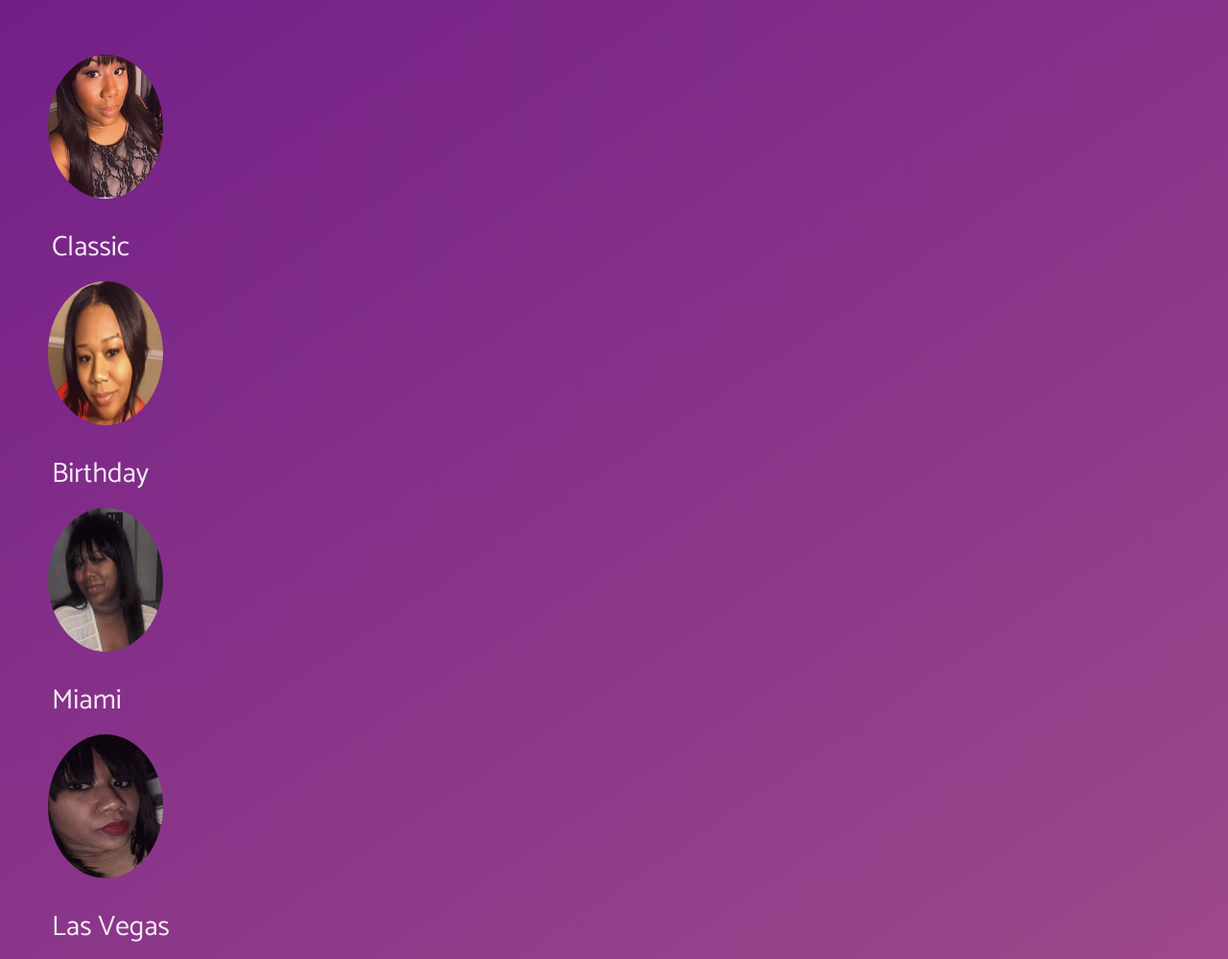
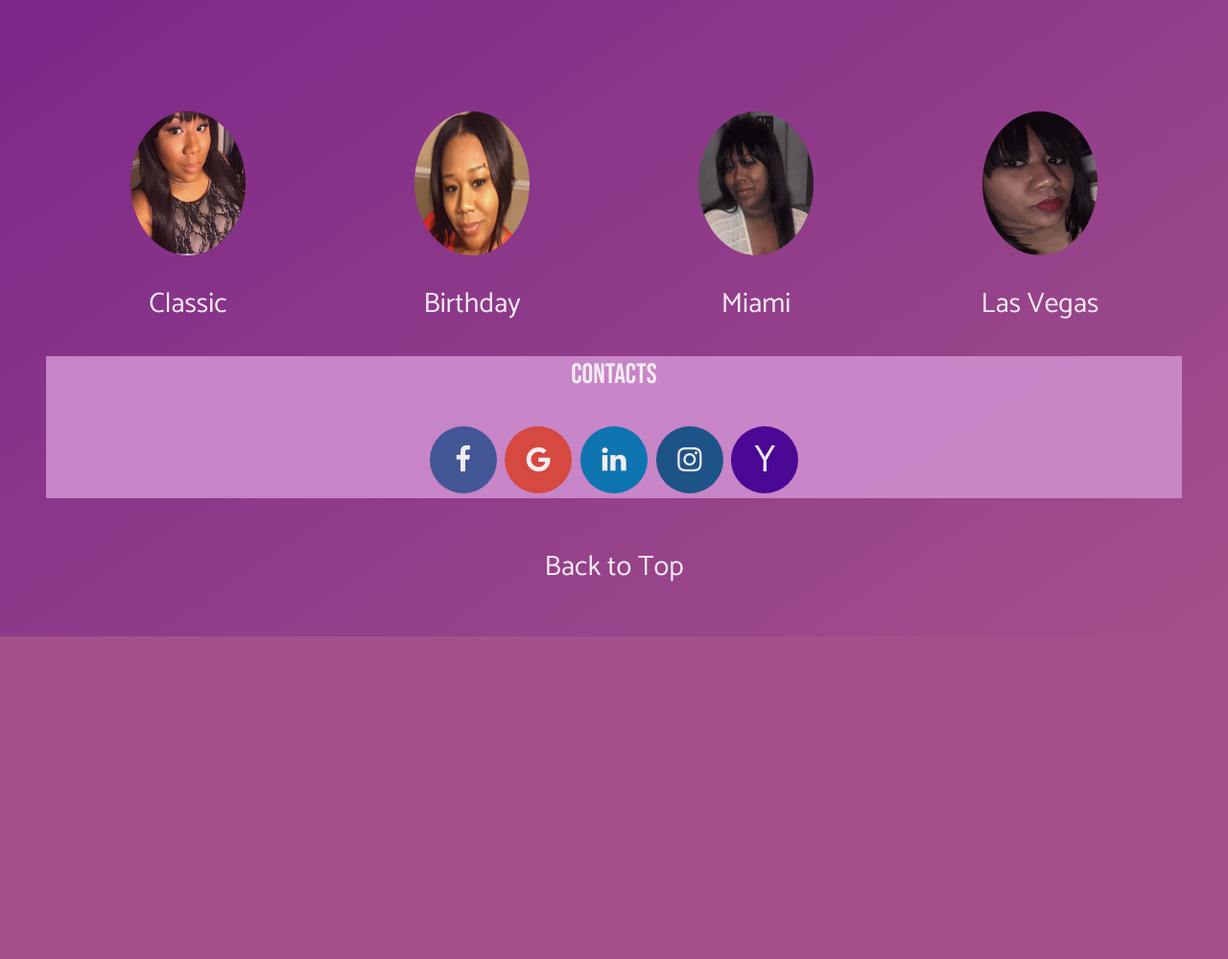
Before and after one commit to marquese05/Biosite, a plain HTML site: page index.html in a window 1280 px wide. Shown: the part 2000-2999 px from the top of the page at 96% size. After the commit the page ends 2663 px from the top, so only its background shows below. Drawn offline with Linux system fonts and the light colour scheme; a web font is replaced by a local one.

Commit message:
Update index.html

```diff
--- a/index.html
+++ b/index.html
@@ -1,5 +1,5 @@
 <!DOCTYPE html>
-<html>
+<html lang="en">
 
 <head>
 
@@ -55,36 +55,36 @@
         </div>
 
 
-
-                <div class="gallery">
+                <div class="row">
+                  <div class="column">
                   <a target="_blank" href="Photo/classy.png">
                     <img src="Photo/classy.png" alt="Classy" class="grid1" width="120" height="150">
                   </a>
                   <div class="desc">Classic</div>
                 </div>
 
-                <div class="gallery">
+                <div class="column">
                   <a target="_blank" href="Photo/bday.jpg">
                     <img src="Photo/bday.jpg" alt="Bday" class="grid1" width="120" height="150">
                   </a>
                   <div class="desc">Birthday</div>
                 </div>
 
-                <div class="gallery">
+                <div class="column">
                   <a target="_blank" href="Photo/MIA.jpg">
                     <img src="Photo/MIA.jpg" alt="Miami" class="grid1" width="120" height="150">
                   </a>
                   <div class="desc">Miami</div>
                 </div>
 
-                <div class="gallery">
+                <div class="column">
                   <a target="_blank" href="Photo/LV.jpg">
                     <img src="Photo/LV.jpg" alt="Vegas" class="grid1" width="120" height="150">
                   </a>
                   <div class="desc">Las Vegas</div>
                 </div>
 
-                <!-- Will add more images to grid  -->
+                </div>
 
 
         <div class="footer">
```
